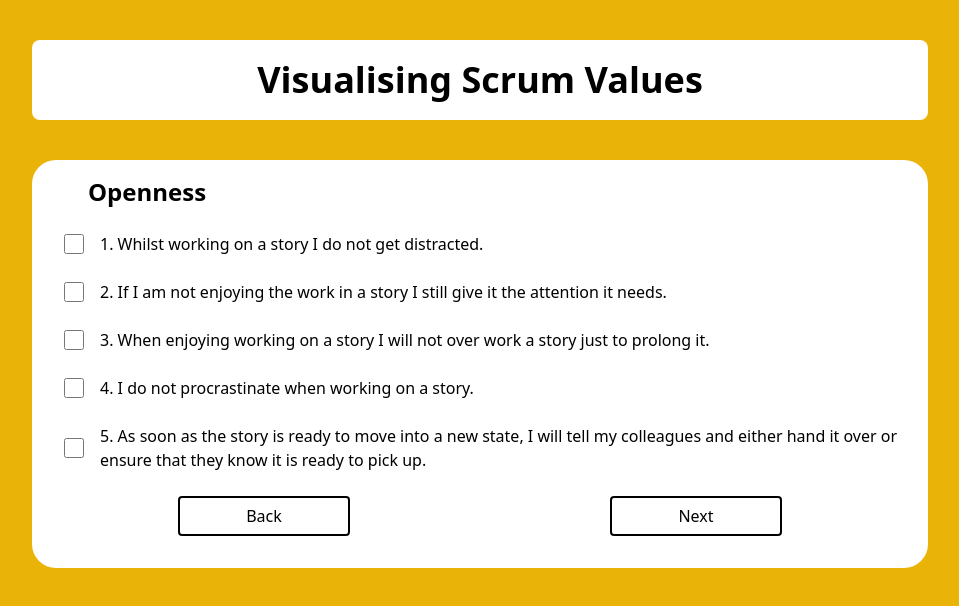
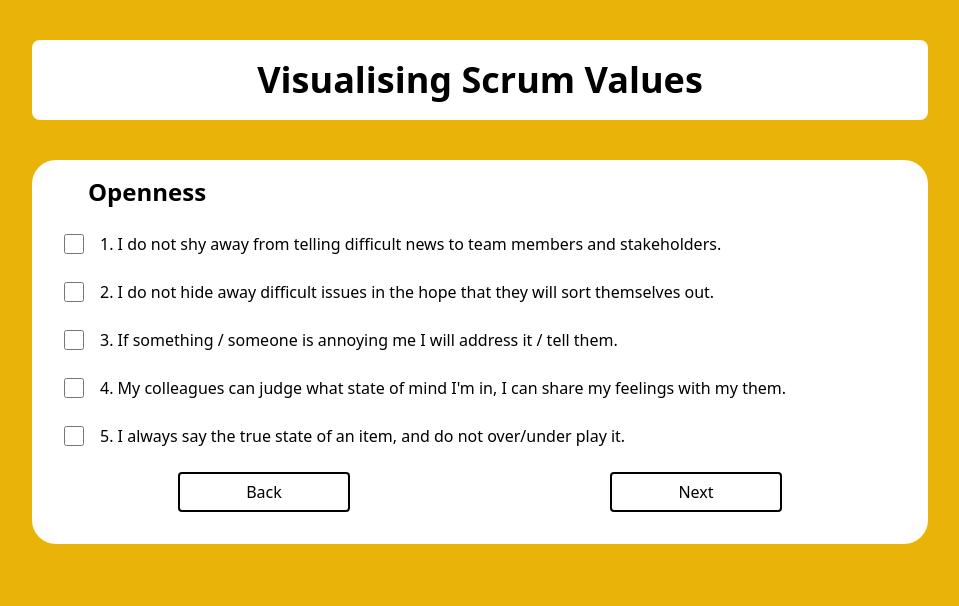
Before and after one commit to PhamHungXuanSang/sample-repo, a React (Create React App) app: page /Openness in a window 1280 px wide. Shown: the top 606 px of the page, without its empty margins (160-1119 px from the left). Built offline with nearby package versions, Linux system fonts and the light colour scheme; the HTML template or start-up script is replaced by a standard one.

Commit message:
'final-version'

```diff
--- a/src/pages/Courage.jsx
+++ b/src/pages/Courage.jsx
@@ -18,7 +18,7 @@
     };
 
     const refreshPage = () => {
-        let text = 'You confirm reload?\nEither OK or Cancel.';
+        let text = 'You confirm refresh?\nEither OK or Cancel.';
         if (window.confirm(text) === true) {
             window.location.reload();
         }
--- a/src/pages/Openness.jsx
+++ b/src/pages/Openness.jsx
@@ -38,7 +38,7 @@
                     <input type="checkbox" className="mx-4 w-5 h-5 hover:cursor-pointer hover:scale-105" />
                 )}
                 <p className="flex-1 hover:cursor-pointer" onClick={() => handleClick(0)}>
-                    1. Whilst working on a story I do not get distracted.
+                    1. I do not shy away from telling difficult news to team members and stakeholders.
                 </p>
             </div>
             <div className="flex items-center py-3 lg:py-0 my-2 lg:my-6">
@@ -52,7 +52,7 @@
                     <input type="checkbox" className="mx-4 w-5 h-5 hover:cursor-pointer hover:scale-105" />
                 )}
                 <p className="flex-1 hover:cursor-pointer" onClick={() => handleClick(1)}>
-                    2. If I am not enjoying the work in a story I still give it the attention it needs.
+                    2. I do not hide away difficult issues in the hope that they will sort themselves out.
                 </p>
             </div>
             <div className="flex items-center py-3 lg:py-0 my-2 lg:my-6">
@@ -66,7 +66,7 @@
                     <input type="checkbox" className="mx-4 w-5 h-5 hover:cursor-pointer hover:scale-105" />
                 )}
                 <p className="flex-1 hover:cursor-pointer" onClick={() => handleClick(2)}>
-                    3. When enjoying working on a story I will not over work a story just to prolong it.
+                    3. If something / someone is annoying me I will address it / tell them.
                 </p>
             </div>
             <div className="flex items-center py-3 lg:py-0 my-2 lg:my-6">
@@ -80,7 +80,7 @@
                     <input type="checkbox" className="mx-4 w-5 h-5 hover:cursor-pointer hover:scale-105" />
                 )}
                 <p className="flex-1 hover:cursor-pointer" onClick={() => handleClick(3)}>
-                    4. I do not procrastinate when working on a story.
+                    4. My colleagues can judge what state of mind I'm in, I can share my feelings with my them.
                 </p>
             </div>
             <div className="flex items-center py-3 lg:py-0 my-2 lg:my-6">
@@ -94,8 +94,7 @@
                     <input type="checkbox" className="mx-4 w-5 h-5 hover:cursor-pointer hover:scale-105" />
                 )}
                 <p className="flex-1 hover:cursor-pointer" onClick={() => handleClick(4)}>
-                    5. As soon as the story is ready to move into a new state, I will tell my colleagues and either hand
-                    it over or ensure that they know it is ready to pick up.
+                    5. I always say the true state of an item, and do not over/under play it.
                 </p>
             </div>
             <div className="flex h-[40px] mb-4 justify-around">
--- a/src/pages/Result.jsx
+++ b/src/pages/Result.jsx
@@ -1,8 +1,19 @@
 import React from 'react';
-import Chart from 'chart.js/auto';
-import { Radar } from 'react-chartjs-2';
 import { userData } from '../Data';
 import { Link } from 'react-router-dom';
+import { Chart } from 'react-chartjs-2';
+import {
+    Chart as ChartJS,
+    LineController,
+    LineElement,
+    PointElement,
+    RadialLinearScale,
+    Title,
+    Colors,
+    Filler,
+} from 'chart.js';
+
+ChartJS.register(LineController, LineElement, PointElement, RadialLinearScale, Title, Colors, Filler);
 
 const Result = () => {
     const ud = {
@@ -54,7 +65,7 @@
 
     return (
         <div className="relative w-[90%] lg:w-[70%] lg:h-[60%] mt-10 bg-white rounded-md lg:rounded-3xl mx-auto">
-            <Radar className="mx-auto w-full" data={ud} options={options} />
+            <Chart type="radar" className="mx-auto w-full" data={ud} options={options} />
             <div className="flex h-[40px] mb-4 justify-around">
                 <Link to={'/Respect'} className="w-[20%]">
                     <button className="w-[100%] h-full lg:absolute lg:bottom-[8%] lg:left-[4%] lg:w-[14%] lg:h-[40px] transition duration-500 ease-in-out border-2 border-solid border-black bg-white text-black font-medium rounded hover:scale-105 hover:bg-black hover:text-white hover:font-bold">
```
